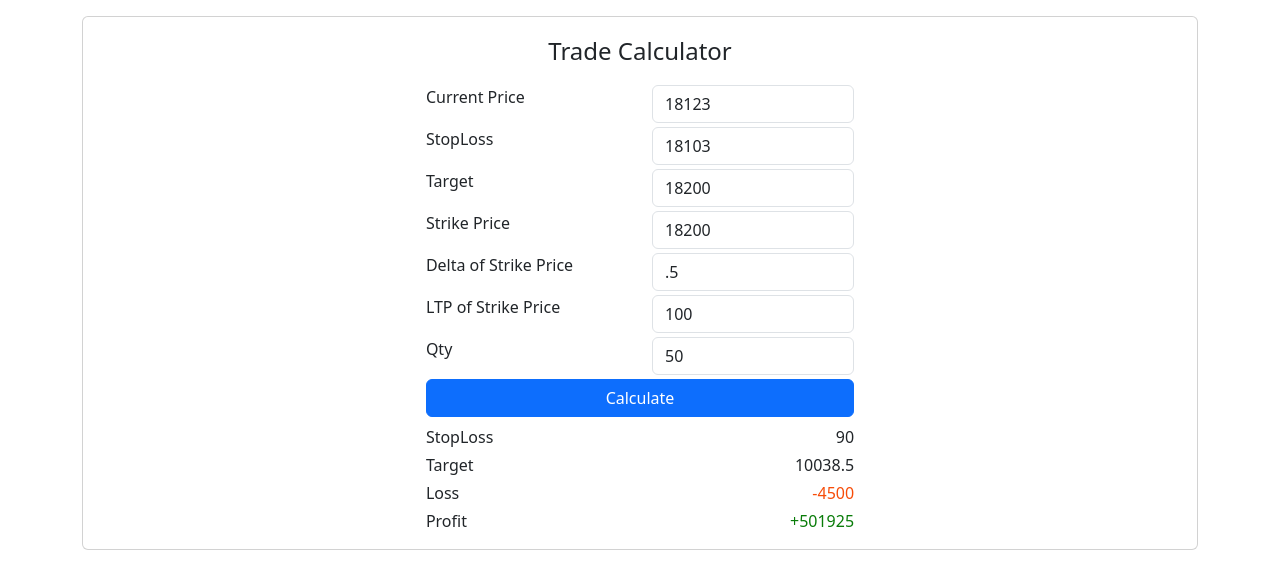
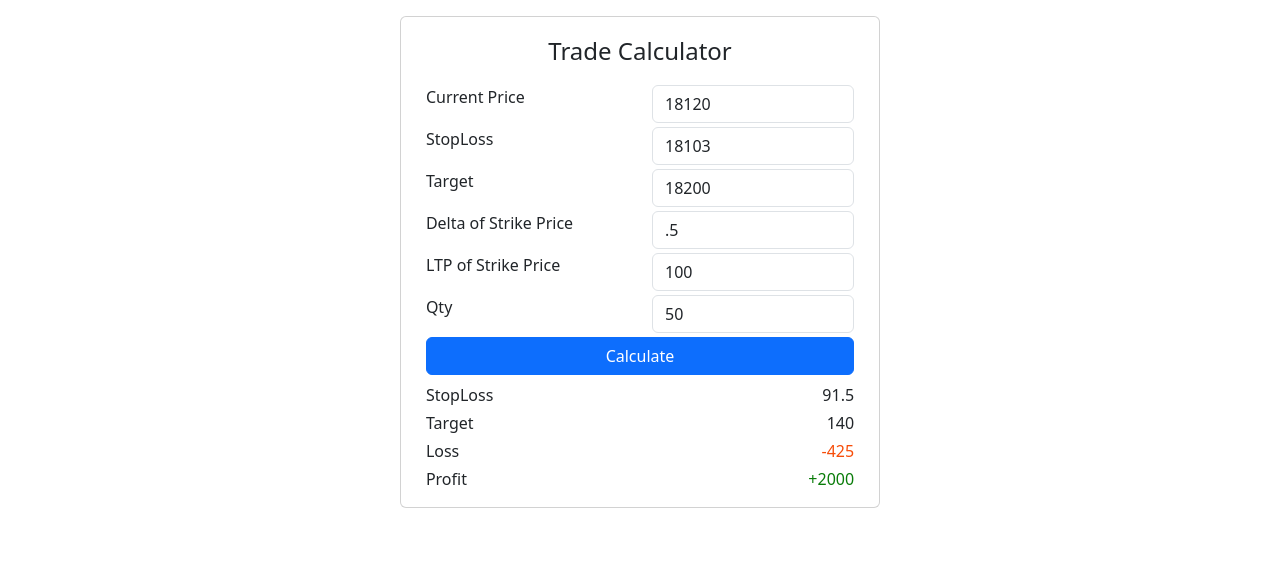
Before and after one commit to darklotus-games/trade-calc, a plain HTML site: page main.html in a window 1280 px wide. Both pictures are taken after a click on the button "Calculate". Drawn offline with nearby package versions, Linux system fonts and the light colour scheme.

Commit message:
updated main.html

```diff
--- a/main.html
+++ b/main.html
@@ -12,15 +12,15 @@
 
 <body>
     <div class="container">
-        <div class="card mx-auto mt-3">
+        <div class="card mx-auto mt-3" style="width: 30rem;">
             <div class="card-body text-center">
                 <div class="title fs-4">Trade Calculator </div>
             </div>
             <div class="mx-auto">
                 <div class="mb-1 row">
                     <div class="col-6">Current Price</div>
-                    <div class="col-6"><input id="cp" value="18123" type="number" class="col-sm-5 form-control"
-                            placeholder="eg 18123 or 43020" aria-label="eg 18120 or 43020"></div>
+                    <div class="col-6"><input id="cp" value="18120" type="number" class="col-sm-5 form-control"
+                             placeholder="eg 18123 or 43020" aria-label="eg 18120 or 43020"></div>
                 </div>
                 <div class="mb-1 row">
                     <div class="col-6">StopLoss</div>
@@ -32,12 +32,6 @@
                     <div class="col-6"><input id="tgt" value="18200" type="number" class="col-sm-5 form-control"
                             placeholder="18200 or 43000" aria-label="18200 or 43000"></div>
                 </div>
-                <div class="mb-1 row">
-                    <div class="col-6">Strike Price</div>
-                    <div class="col-6"><input id="sp" value="18200" type="number" class="col-sm-5 form-control"
-                            placeholder="Nifty or Bank Nifty Strike" aria-label="Nifty or Bank Nifty Strike"></div>
-                </div>
-
                 <div class="mb-1 row">
                     <div class="col-6">Delta of Strike Price</div>
                     <div class="col-6"><input id="delta" value=".5" type="number" class="col-sm-5 form-control"
@@ -83,29 +77,25 @@
         </div>
     </div>
     <script>
-        var cp = document.getElementById("cp").value; // currentPrice
-        var sl = document.getElementById("sl").value; //stoploss
-        var tgt = document.getElementById("tgt").value;//target
-        var sp = document.getElementById("sp").value; //strikePrice
-        var ltp = document.getElementById("ltp").value; // lasst traded price of option
-        var qty = document.getElementById("qty").value; // qty want to buy
-        var delta = document.getElementById("delta").value;// delta of strike price from sensibull
+        var cp = document.getElementById("cp"); // currentPrice
+        var sl = document.getElementById("sl"); //stoploss
+        var tgt = document.getElementById("tgt");//target
+        var ltp = document.getElementById("ltp"); // lasst traded price of option
+        var qty = document.getElementById("qty"); // qty want to buy
+        var delta = document.getElementById("delta");// delta of strike price from sensibull
+
 
 
         function Calculate() {
-            console.log(cp);
-            console.log(sl);
-            console.log(tgt);
-
-            stoploss = ltp - Math.abs((cp - sl) * delta);
-            target = ltp + Math.abs((tgt - cp) * delta)
-            loss = stoploss * qty;
-            profit = target * qty;
+            stoploss = Math.abs(ltp.value) - Math.abs((cp.value - sl.value) * delta.value);
+            target = Math.abs(ltp.value) + Math.abs((tgt.value - cp.value) * delta.value);
+            loss = (Math.abs(ltp.value) -stoploss) * qty.value;
+            profit = (target-Math.abs(ltp.value)) * qty.value;
 
             document.getElementById("stoploss").innerText = stoploss;
             document.getElementById("target").innerText = target;
-            document.getElementById("loss").innerText = "-" + loss;
-            document.getElementById("profit").innerText = "+" + profit;
+            document.getElementById("loss").innerText = "-" + Math.round(loss);
+            document.getElementById("profit").innerText = "+" + Math.round(profit);
 
 
         }
```
